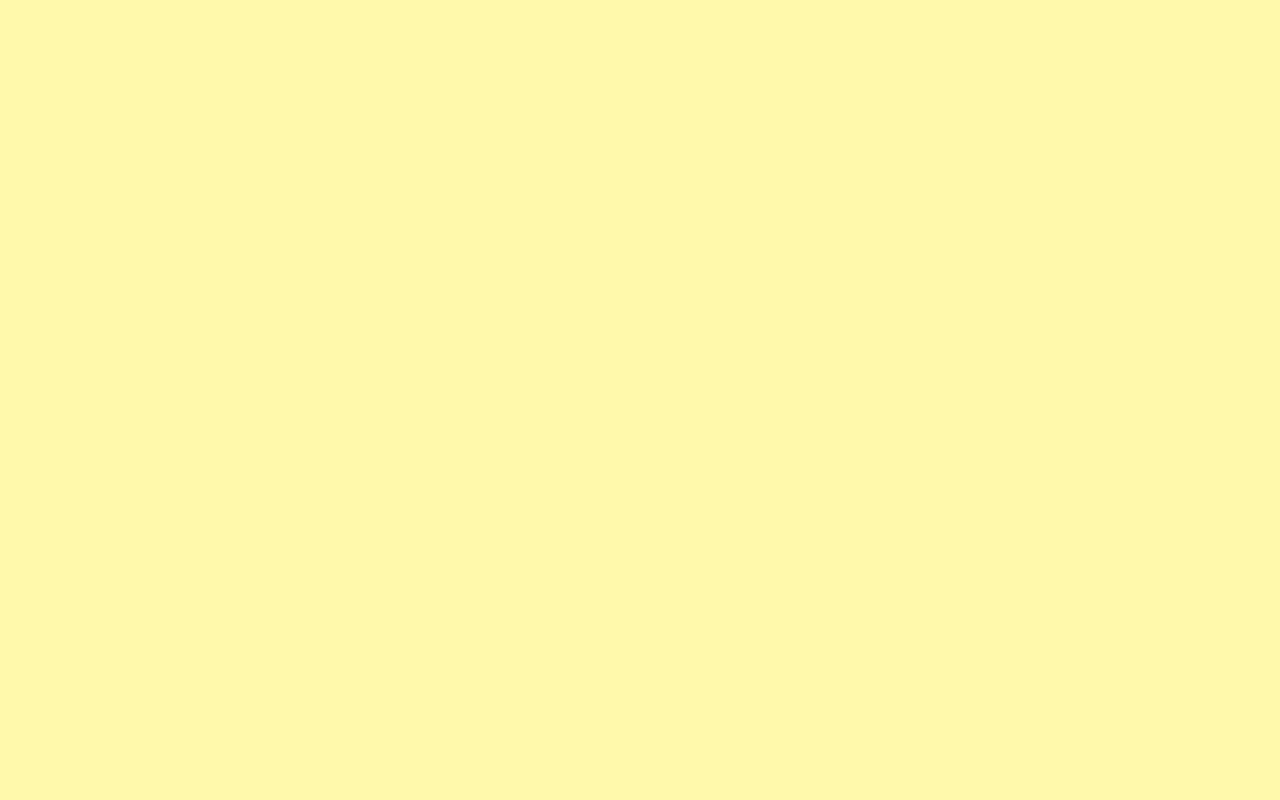
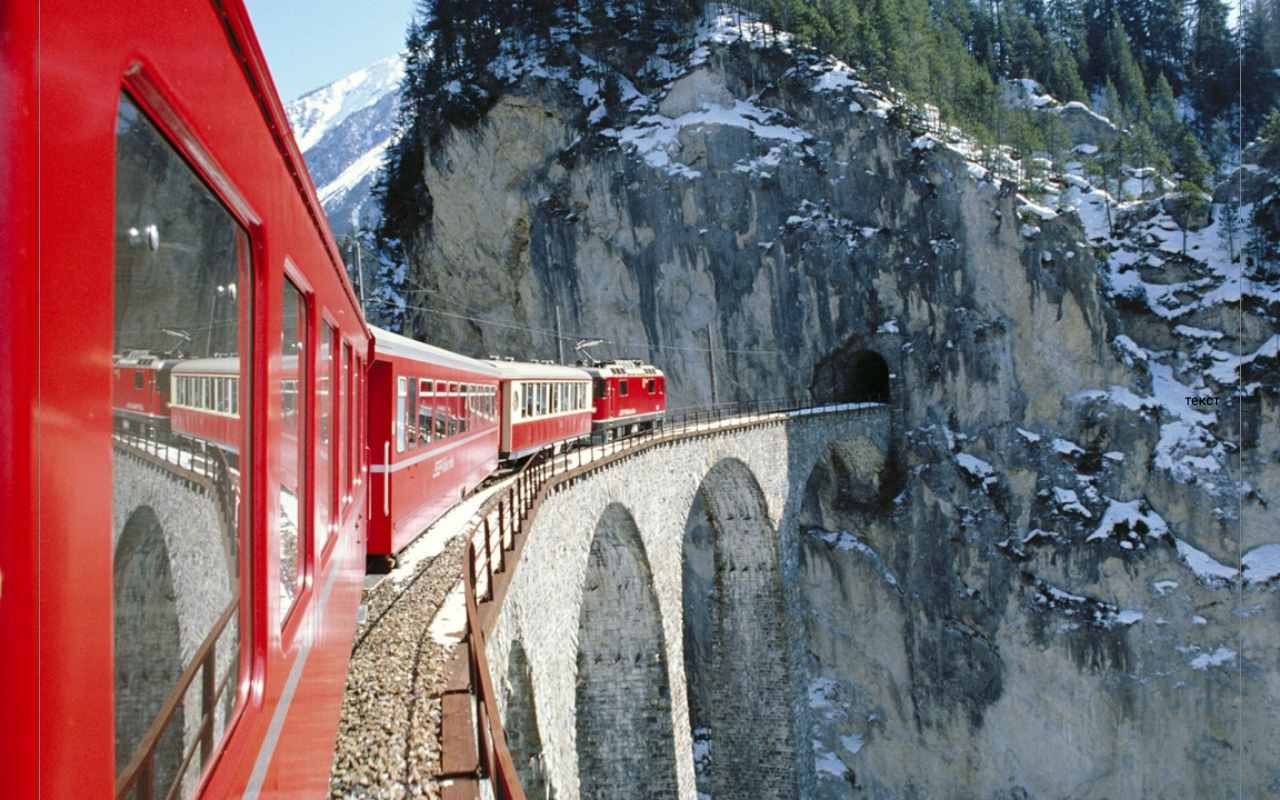
Before and after one commit to elenease/cell-coat, a website with bundled scripts: page index.html in a window 1280 px wide. Built offline with nearby package versions, Linux system fonts and the light colour scheme; files whose address does not match are found by name.

Commit message:
Основная сетка

```diff
--- a/index.html
+++ b/index.html
@@ -4,13 +4,17 @@
 <head>
   <meta charset="UTF-8">
   <title>Cell Cover</title>
+  <link href="https://fonts.googleapis.com/css?family=Roboto:400,500,700&display=swap&subset=cyrillic" rel="stylesheet">
   <link rel="stylesheet" href="../build/css/style.css">
 </head>
 
 <body>
-  <header class="header"></header>
 
-  <main class="main"></main>
+  <main class="main">
+    <div class="container">
+      текст
+    </div>
+  </main>
 
   <script src="./build/js/index.js"></script>
 </body>
--- a/src/css/style.css
+++ b/src/css/style.css
@@ -1,23 +1,15 @@
-/* Шрифты */
-
-@font-face {
-  /*font-family: 'Geometria';
-  src: local('Geometria Regular'), local('Geometria-Regular'),
-    url('../fonts/Geometria-Regular.woff') format('woff'),
-    url('../fonts/Geometria-Regular.woff2') format('woff2');
-  font-weight: 400;
-  font-display: swap;
-  font-style: normal;*/
-}
-
 html,
 body {
+  width: 100%;
+  height: 100vh;
+
   margin: 0;
   padding: 0;
-  background-color: #fffaaa;
+
+  background-color: #ffffff;
   font-family: 'Roboto', Arial, sans-serif;
   font-size: 14px;
-  line-height: 1.25;
+  line-height: 20px;
   font-weight: 400;
   color: #000000;
 }
@@ -74,17 +66,32 @@ input[type="radio"].visually-hidden {
   overflow: hidden;
 }
 
-/** {
+* {
   outline: 1px solid gray;
-}*/
+}
 
-/*.container {
-  max-width: 320px;
+/* ОСНОВНАЯ ЧАСТЬ */
+
+.main {
+  width: 100%;
+  height: 100vh;
+
+  background-image: url('../img/back.jpg');
+  background-repeat: no-repeat;
+  -webkit-background-size: cover;
+  background-size: cover;
+}
+
+.container {
+  display: flex;
+  justify-content: flex-end;
+  align-items: center;
+
+  width: 1200px;
+  height: 100vh;
   margin: 0 auto;
-  padding-left: 15px;
-  padding-right: 15px;
-}*/
+  padding-left: 20px;
+  padding-right: 20px;
+}
 
-/* ХЕДЕР */
-
-/* ФУТЕР */
+/* ИНТРО */
```
Also changed, not shown: src/img/back.jpg (added).
